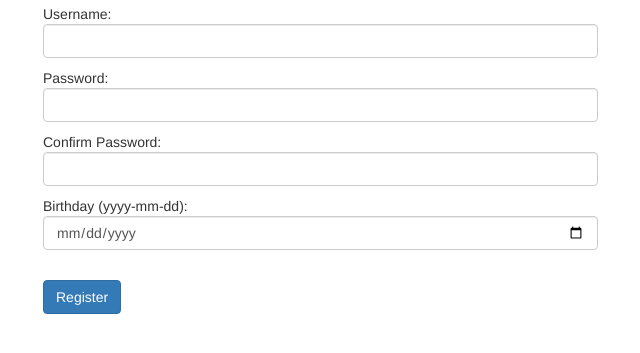
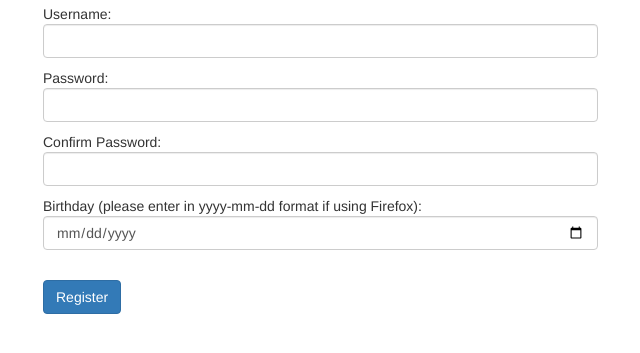
Before and after one commit to JiaqiGao/CJ3, a Flask app: page /register in a window 1280 px wide. Shown: the part 138-491 px from the top of the page, without its empty margins (27-667 px from the left). Run offline with Flask 2, Linux system fonts and the light colour scheme; some libraries are stand-ins or nearby versions.

Commit message:
Editing to notify difference with Firefox

```diff
--- a/templates/register.html
+++ b/templates/register.html
@@ -27,7 +27,7 @@
         </div>
         <div class="row">
             <div class="col-md-6">
-                <p>Birthday (yyyy-mm-dd): <input class="form-control" type="date" name="bday" required></p>
+                <p>Birthday (please enter in yyyy-mm-dd format if using Firefox): <input class="form-control" type="date" name="bday" required></p>
             </div>
         </div>
         <br>
```
